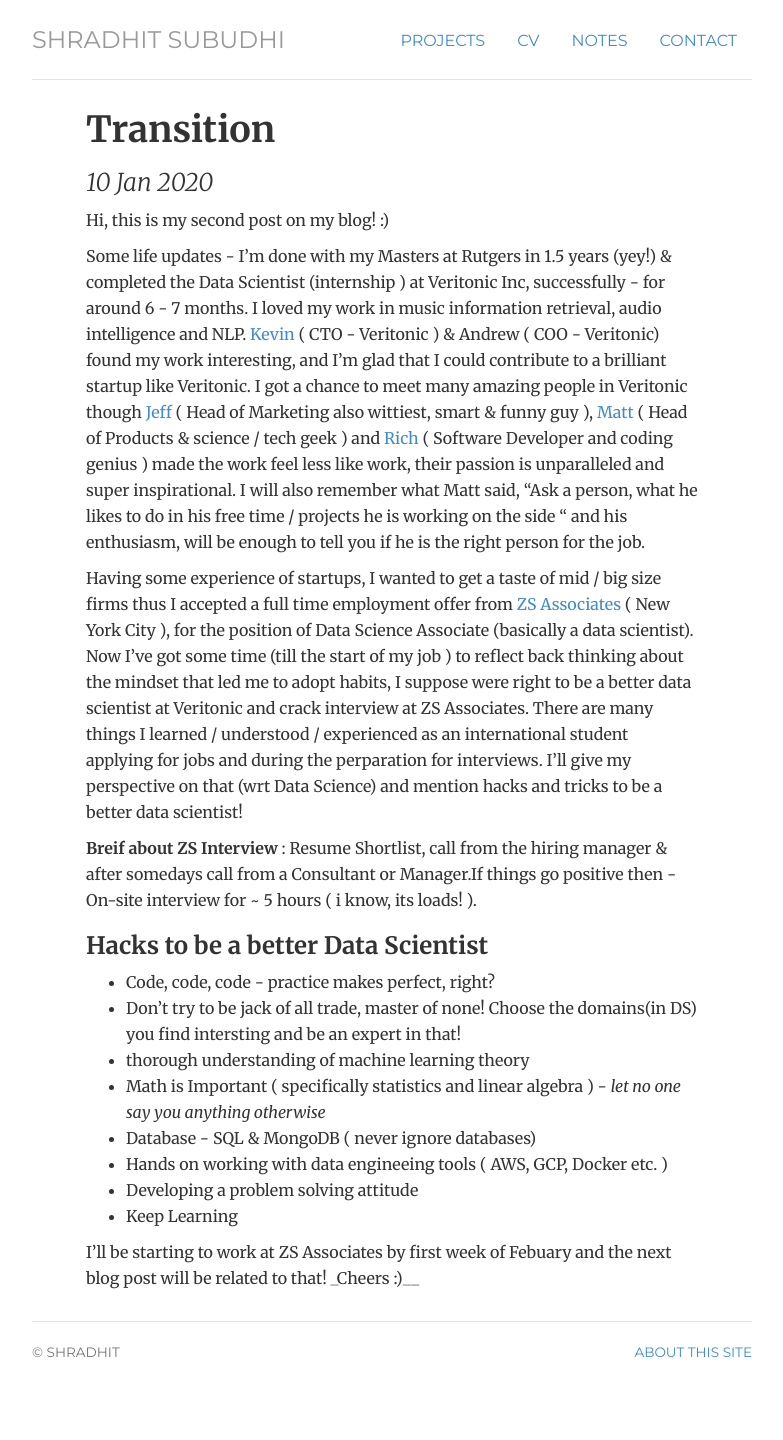
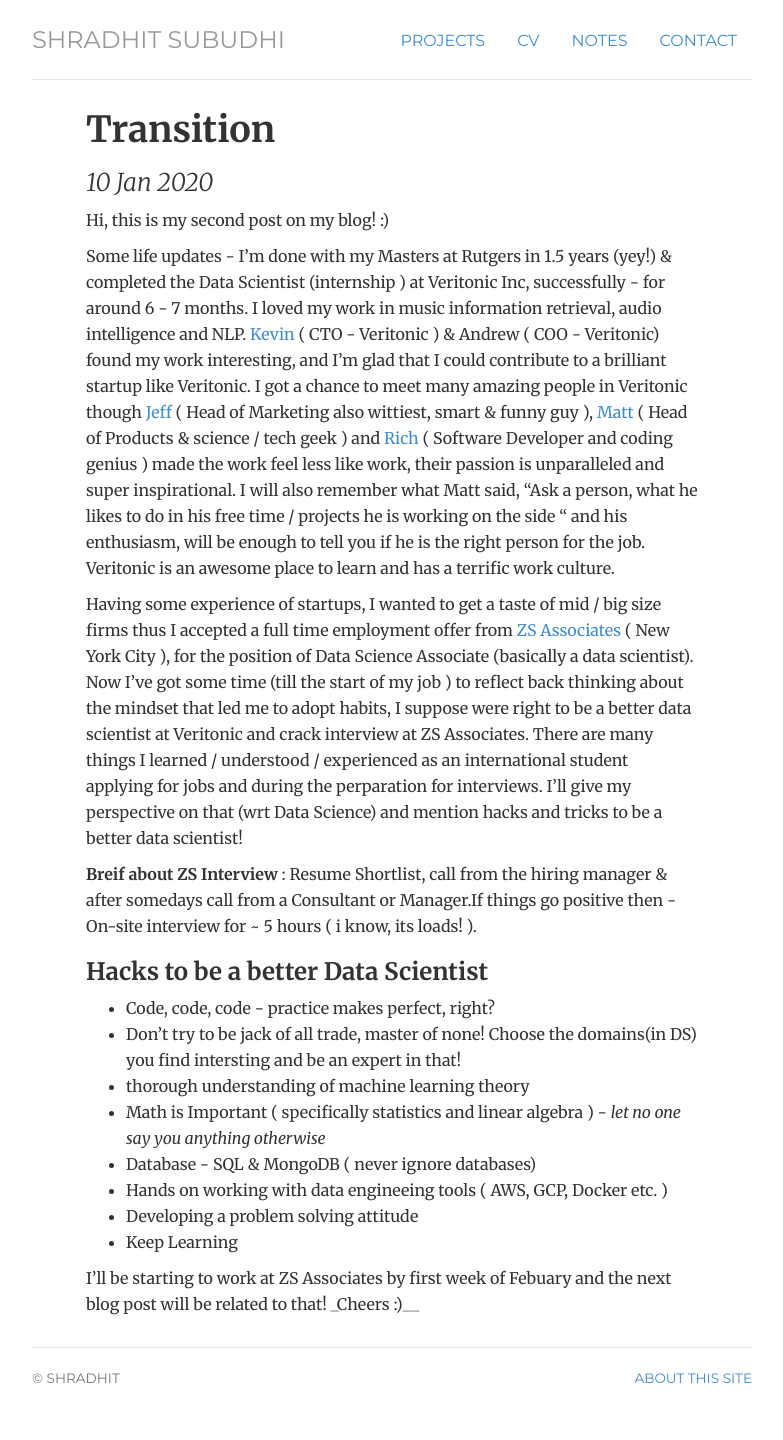
Before and after one commit to shradhit7/shradhit7.github.io, a Jekyll site: the page built from _posts/2020-01-10- Full Time Job.md, in a window 1280 px wide. Shown: the whole page, without its empty margins (248-1031 px from the left). Built offline with Jekyll 4.4.1, drawn with Linux system fonts in a browser that asks for light colours; before the commit the page ends 1414 px from its top, so only the background shows below that.

Commit message:
Update 2020-01-10- Full Time Job.md

```diff
--- a/_posts/2020-01-10- Full Time Job.md
+++ b/_posts/2020-01-10- Full Time Job.md
@@ -5,7 +5,7 @@
 
 Hi, this is my second post on my blog! :)
 
-Some life updates - I’m done with my Masters at Rutgers in 1.5 years (yey!) & completed the Data Scientist (internship ) at Veritonic Inc, successfully - for around 6 - 7 months. I loved my work in music information retrieval, audio intelligence and NLP. [Kevin](https://falicon.com/) ( CTO - Veritonic ) & Andrew ( COO - Veritonic) found my work interesting, and I’m glad that I could contribute to a brilliant startup like Veritonic. I got a chance to meet many amazing people in Veritonic though [Jeff](https://www.linkedin.com/in/jeffreyspiro/) ( Head of Marketing also wittiest, smart & funny guy ), [Matt](https://www.mattgagliano.com/) ( Head of Products & science / tech geek ) and [Rich](https://www.richinfante.com/) ( Software Developer and coding genius ) made the work feel less like work, their passion is unparalleled and super inspirational. I will also remember what Matt said, “Ask a person, what he likes to do in his free time / projects he is working on the side “ and his enthusiasm, will be enough to tell you if he is the right person for the job.
+Some life updates - I’m done with my Masters at Rutgers in 1.5 years (yey!) & completed the Data Scientist (internship ) at Veritonic Inc, successfully - for around 6 - 7 months. I loved my work in music information retrieval, audio intelligence and NLP. [Kevin](https://falicon.com/) ( CTO - Veritonic ) & Andrew ( COO - Veritonic) found my work interesting, and I’m glad that I could contribute to a brilliant startup like Veritonic. I got a chance to meet many amazing people in Veritonic though [Jeff](https://www.linkedin.com/in/jeffreyspiro/) ( Head of Marketing also wittiest, smart & funny guy ), [Matt](https://www.mattgagliano.com/) ( Head of Products & science / tech geek ) and [Rich](https://www.richinfante.com/) ( Software Developer and coding genius ) made the work feel less like work, their passion is unparalleled and super inspirational. I will also remember what Matt said, “Ask a person, what he likes to do in his free time / projects he is working on the side “ and his enthusiasm, will be enough to tell you if he is the right person for the job. Veritonic is an awesome place to learn and has a terrific work culture.
 
 Having some experience of startups, I wanted to get a taste of mid / big size firms thus I accepted a full time employment offer from [ZS Associates](https://www.zs.com/) ( New York City ), for the position of Data Science Associate (basically a data scientist). Now I’ve got some time (till the start of my job ) to reflect back thinking about the mindset that led me to adopt habits, I suppose were right to be a better data scientist at Veritonic and crack interview at ZS Associates. There are many things I learned / understood / experienced as an international student applying for jobs and during the perparation for interviews. I’ll give my perspective on that (wrt Data Science) and mention hacks and tricks to be a better data scientist!
 
```
